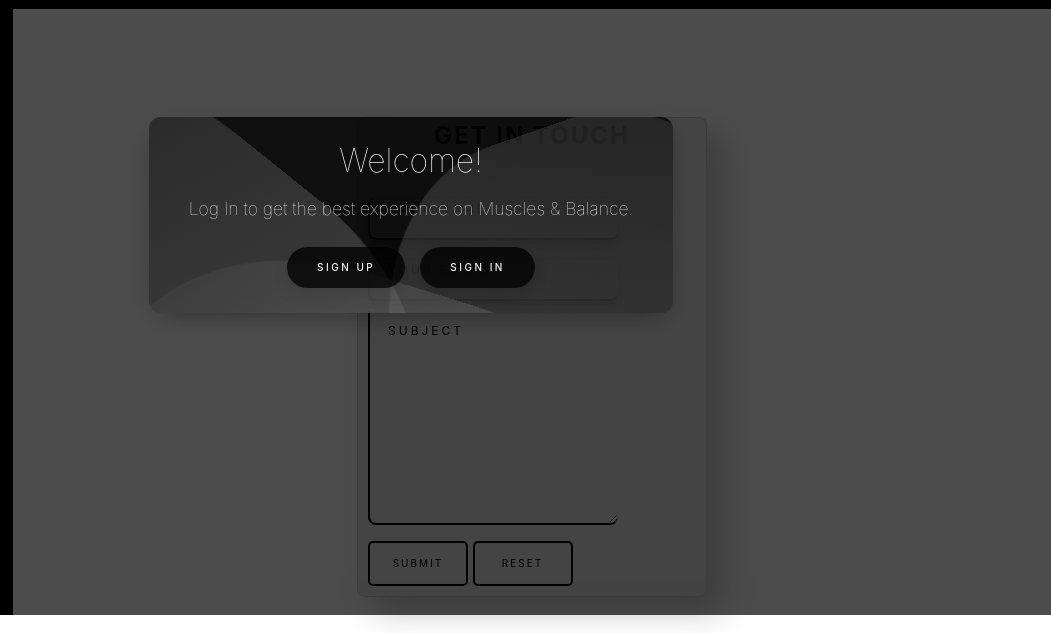
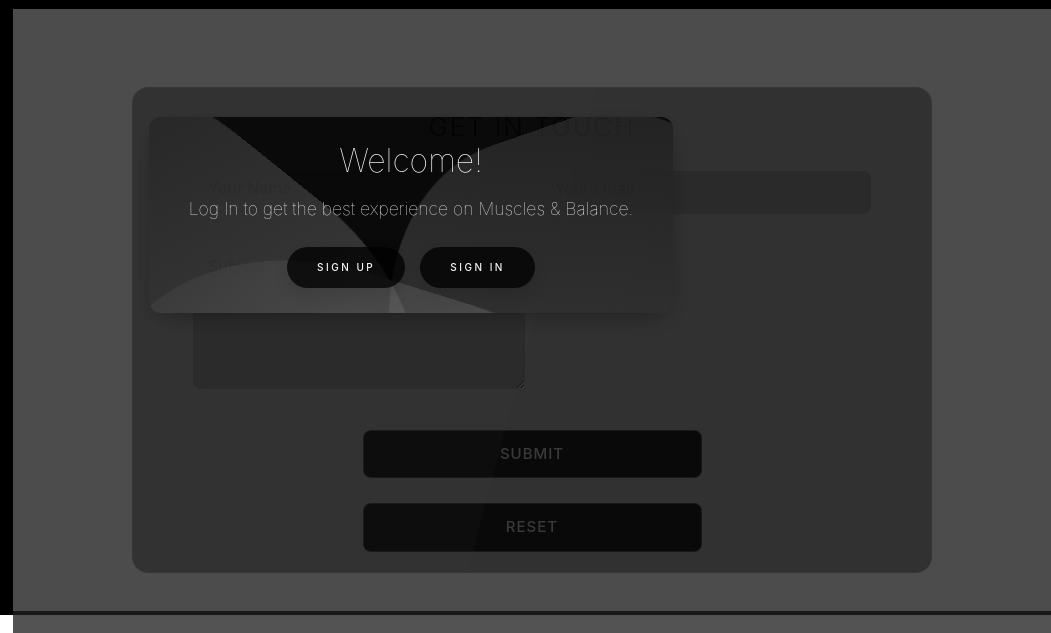
Before and after one commit to PedroAugusto2004/Muscles-and-Balance, a plain HTML site: page public/contact.htm in a window 1280 px wide. Shown: the part 185-818 px from the top of the page, 229-1280 px from the left. Drawn offline with nearby package versions, Linux system fonts and the light colour scheme; no server answers.

Commit message:
better contact form

```diff
--- a/public/css/contact.css
+++ b/public/css/contact.css
@@ -160,14 +160,6 @@
     height: auto;     /* Maintain aspect ratio */
 }
 
-}
-
-img {
-  max-width: 100%;
-  height: auto;
-  margin: 20px auto;
-  border-radius: 12px;
-  transition: transform 0.3s ease, box-shadow 0.3s ease;
 }
 
 /* Hover effect */
@@ -983,7 +975,6 @@
   width: 100%;
   border-radius: 5px;
   border: none;
-  box-shadow: 0 4px 6px rgba(0, 0, 0, 0.418);
 }
 
 .copy-section .copy-btn {
@@ -1294,110 +1285,179 @@
 
 }
 
-/* CONTACT FORM */
-
+/* CONTACT FORM - Monochrome Glassmorphic Style */
 .container-1 {
   display: flex;
   justify-content: center;
   align-items: center;
-  height: 70vh; /* Center the card in the viewport */
+  min-height: 50vh; /* Reduced from 70vh */
+  padding: 10px; /* Reduced padding */
+}
+
+.card {
+  position: relative;
+  width: 100%;
+  max-width: 800px;
+  padding: 20px 50px; /* Reduced top/bottom padding */
+  background: rgba(0, 0, 0, 0.356);
+  backdrop-filter: blur(10px);
+  border: 1px solid rgba(255, 255, 255, 0.2);
+  border-radius: 16px;
+  overflow: hidden;
+}
+
+.card::before {
+  content: '';
+  position: absolute;
+  top: 0;
+  left: -50%;
+  width: 100%;
+  height: 100%;
+  background: rgba(255, 255, 255, 0.05);
+  transform: skewX(-15deg);
+  pointer-events: none;
 }
 
 .contact {
-  color: #000;
+  color: #000000;
+  font-size: 1.6rem; /* Slightly smaller */
+  font-weight: 300;
+  text-align: center;
+  margin-bottom: 15px; /* Reduced margin */
+  letter-spacing: 2px;
   text-transform: uppercase;
-  letter-spacing: 2px;
-  display: block;
-  font-weight: bold;
-  font-size: x-large;
 }
 
-.card {
-  display: flex;
-  justify-content: center;
-  align-items: center;
-  min-height: 350px;
-  width: 350px;
-  flex-direction: column;
-  gap: 35px;
-  background: #e3e3e3;
-  box-shadow: 16px 16px 32px #c8c8c8, -16px -16px 32px #fefefe;
-  border-radius: 8px;
+.form {
+  display: grid;
+  grid-template-columns: repeat(2, 1fr);
+  gap: 15px; /* Reduced gap */
 }
 
 .inputBox {
   position: relative;
-  width: 250px;
+  width: 100%;
+}
+
+.inputBox.full-width {
+  grid-column: span 2;
 }
 
 .inputBox input,
 .inputBox textarea {
   width: 100%;
-  padding: 10px;
+  padding: 10px 15px; /* Reduced padding */
+  font-size: 15px;
+  color: #3f3f3f;
+  background: rgba(0, 0, 0, 0.137);
+  border: none;
+  border-radius: 8px;
   outline: none;
-  border: none;
-  color: #000;
-  font-size: 0.8em;
-  background: transparent;
-  border-left: 2px solid #000;
-  border-bottom: 2px solid #000;
-  transition: 0.1s;
-  border-bottom-left-radius: 8px;
-  border-bottom-right-radius: 8px; /* Add for textarea */
+  letter-spacing: 0.5px;
+  transition: all 0.3s ease;
+}
+
+.inputBox textarea {
+  min-height: 80px; /* Reduced height */
+  max-height: 150px;
+  resize: vertical;
 }
 
 .inputBox span {
-  margin-top: 5px;
   position: absolute;
-  left: 0;
-  transform: translateY(-4px);
-  margin-left: 10px;
-  padding: 10px;
+  left: 15px;
+  top: 15px;
+  font-size: 16px;
+  color: rgba(0, 0, 0, 0.7);
   pointer-events: none;
-  font-size: 12px;
-  color: #000;
-  text-transform: uppercase;
-  transition: 0.5s;
-  letter-spacing: 3px;
-  border-radius: 8px;
+  transition: all 0.3s ease;
 }
 
-.inputBox input:valid~span,
-.inputBox input:focus~span,
-.inputBox textarea:valid~span,
-.inputBox textarea:focus~span {
-  transform: translateX(113px) translateY(-15px);
-  font-size: 0.8em;
-  padding: 5px 10px;
-  background: #000000;
-  letter-spacing: 0.2em;
-  color: #fff;
-  border-radius: 8px;
+.inputBox input:valid ~ span,
+.inputBox input:focus ~ span,
+.inputBox textarea:valid ~ span,
+.inputBox textarea:focus ~ span {
+  transform: translateY(-25px) translateX(-5px);
+  font-size: 12px;
+  color: #ffffff;
+  padding: 0 6px;
+  background: rgba(0, 0, 0, 0.356);
+  border-radius: 4px;
 }
 
-.inputBox input:valid,
 .inputBox input:focus,
-.inputBox textarea:valid,
 .inputBox textarea:focus {
-  border: 2px solid #000;
-  border-radius: 8px;
+  background: rgba(255, 255, 255, 0.15);
 }
 
 .enter {
-  height: 45px;
-  width: 100px;
-  border-radius: 5px;
-  border: 2px solid #000;
+  grid-column: span 2;
+  width: 50%;
+  margin: 10px auto 0; /* Reduced top margin */
+  padding: 12px; /* Slightly reduced padding */
+  background: rgba(0, 0, 0, 0.8);
+  color: #c0c0c0;
+  border: 1px solid rgba(255, 255, 255, 0.2);
+  border-radius: 8px;
+  font-size: 15px;
+  font-weight: 500;
+  letter-spacing: 1px;
+  text-transform: uppercase;
   cursor: pointer;
-  background-color: transparent;
-  transition: 0.5s;
-  text-transform: uppercase;
-  font-size: 10px;
-  letter-spacing: 2px;
-  margin-bottom: 1em;
+  transition: all 0.3s ease;
 }
 
 .enter:hover {
-  background-color: rgb(0, 0, 0);
-  color: white;
+  background: #ffffff;
+  color: #000000;
+  transform: translateY(-2px);
 }
+
+.enter:active {
+  transform: translateY(0);
+}
+
+/* Add subtle animation for form elements */
+@keyframes fadeInUp {
+  from {
+    opacity: 0;
+    transform: translateY(20px);
+  }
+  to {
+    opacity: 1;
+    transform: translateY(0);
+  }
+}
+
+.inputBox {
+  animation: fadeInUp 0.5s ease forwards;
+}
+
+.inputBox:nth-child(2) { animation-delay: 0.1s; }
+.inputBox:nth-child(3) { animation-delay: 0.2s; }
+.inputBox:nth-child(4) { animation-delay: 0.3s; }
+
+/* Mobile Responsiveness */
+@media (max-width: 768px) {
+  .card {
+    padding: 25px 20px;
+    max-width: 95%;
+  }
+
+  .form {
+    grid-template-columns: 1fr;
+  }
+
+  .inputBox.full-width,
+  .enter {
+    grid-column: span 1;
+  }
+
+  .enter {
+    width: 100%;
+  }
+
+  .contact {
+    font-size: 1.5rem;
+  }
+}
```
